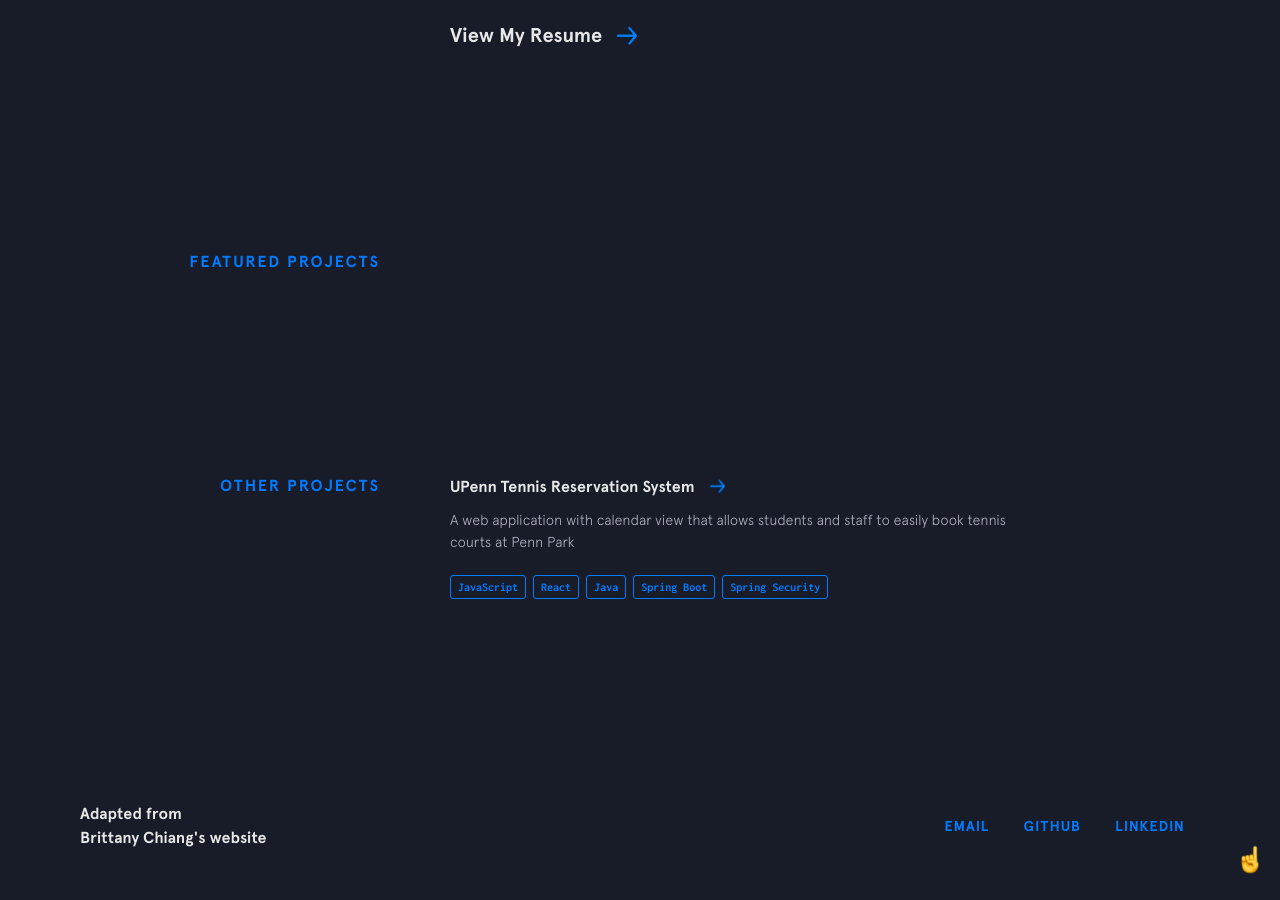
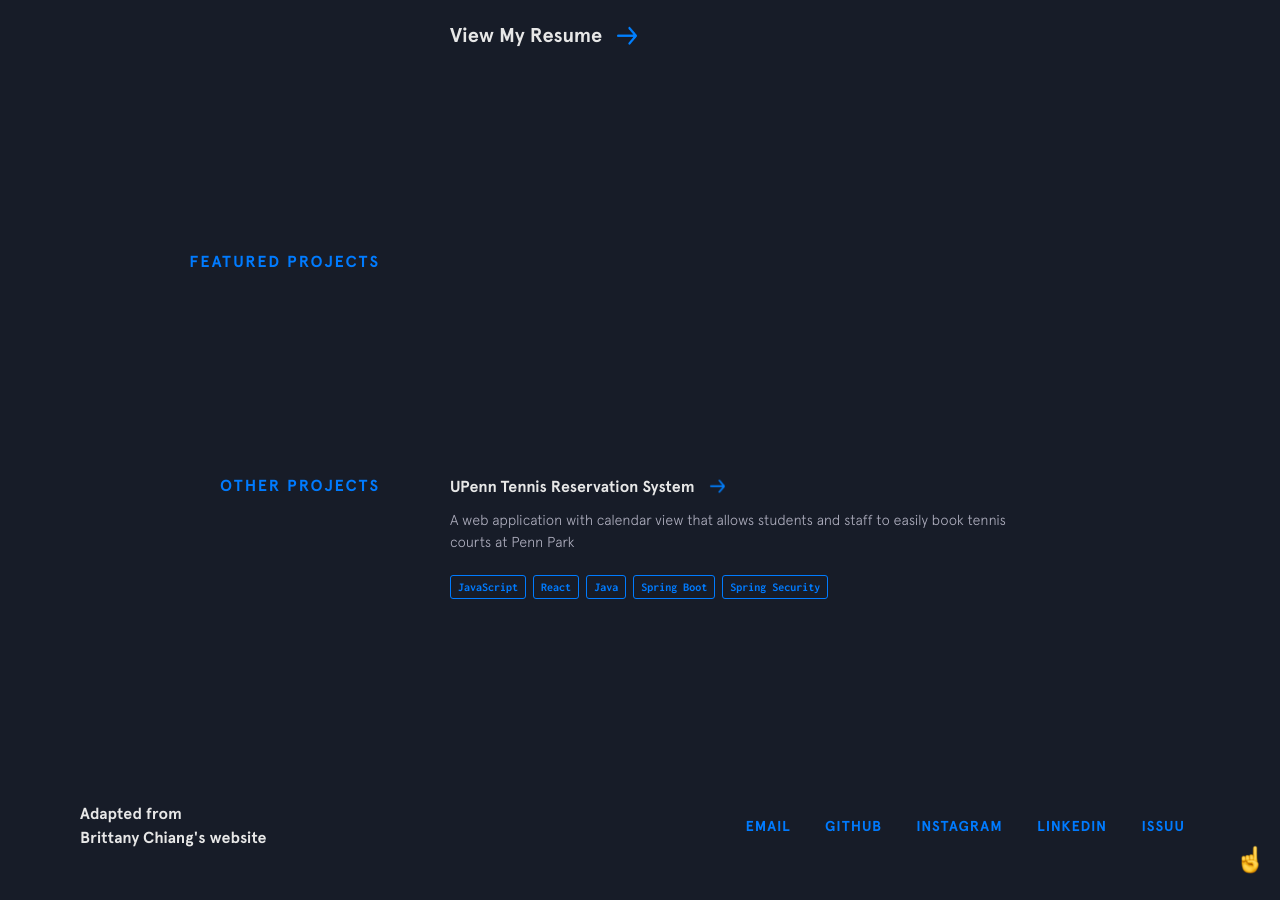
Before and after one commit to Gyoxxi/Gyoxxi.github.io, a Jekyll site: the page built from index.html, in a window 1280 px wide and 900 px high, scrolled down 2508 px. Built offline with Jekyll 4.4.1, drawn with Linux system fonts in a browser that asks for light colours; nearby versions of some CDN libraries.

Commit message:
updated config

```diff
--- a/_config.yml
+++ b/_config.yml
@@ -2,7 +2,7 @@
 name: Yuxuan Xiong
 title: Yuxuan Xiong
 description:
-  Full-stack software engineer with a focus on intuitive user interfaces, scalable server architecture, and optimized database solutions
+  Full-stack software engineer with a focus on intuitive user interfaces, robust server architecture, and efficient database solutions
 url: https://gyoxxi.github.io/
 baseurl: ''
 email: xyxnusstu@gmail.com
@@ -14,8 +14,12 @@
     url: mailto:xyxnusstu@gmail.com
   - title: github
     url: https://github.com/gyoxxi
+  - title: instagram
+    url: https://www.instagram.com/gyoxxi__
   - title: linkedin
     url: https://www.linkedin.com/in/yuxuan-xiong-b787341b7
+  - title: issuu
+    url: https://issuu.com/yuxuanxiong/docs/2021fall_portfolio_future100
 
 # Build settings
 markdown: kramdown
```
